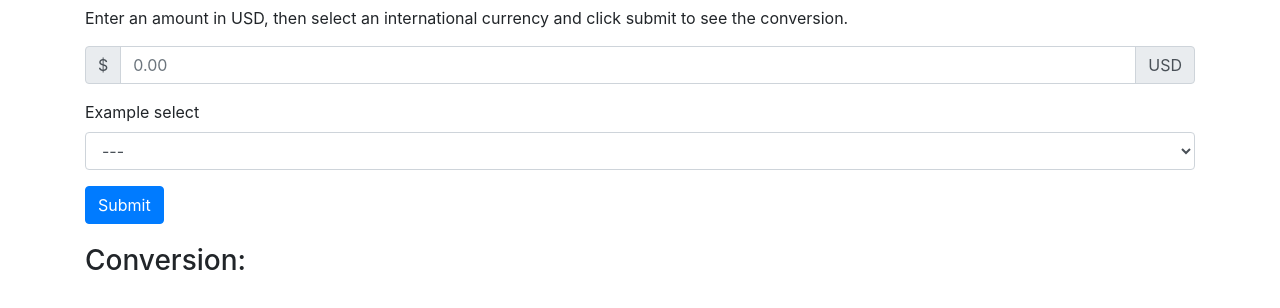
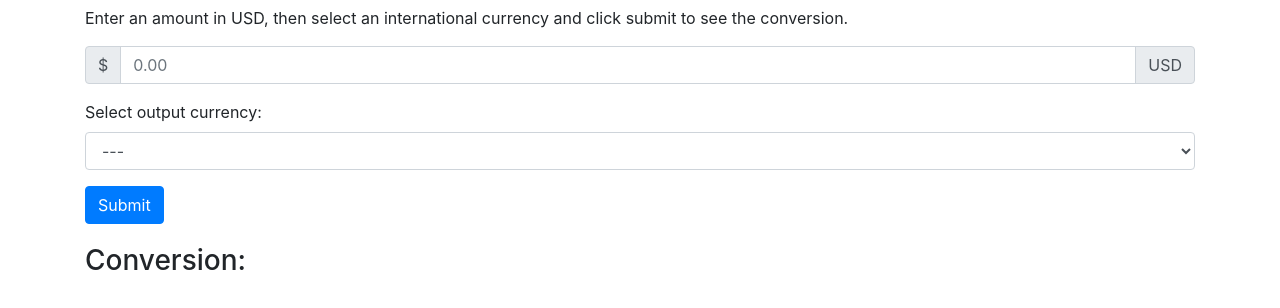
Before and after one commit to chrisdfghjkl/Currency-Exchanger, a website built with webpack: page src/index.html in a window 1280 px wide. Shown: the part 50-358 px from the top of the page. Built offline with nearby package versions, Linux system fonts and the light colour scheme.

Commit message:
edit label for selector

```diff
--- a/src/index.html
+++ b/src/index.html
@@ -19,7 +19,7 @@
           </div>
         </div>
         <div class="form-group">
-          <label for="intlCurrency">Example select</label>
+          <label for="intlCurrency">Select output currency:</label>
           <select class="form-control" id="intlCurrency">
             <option value="noSelect">---</option>
             <option value="EUR">European Euro (EUR)</option>
```
